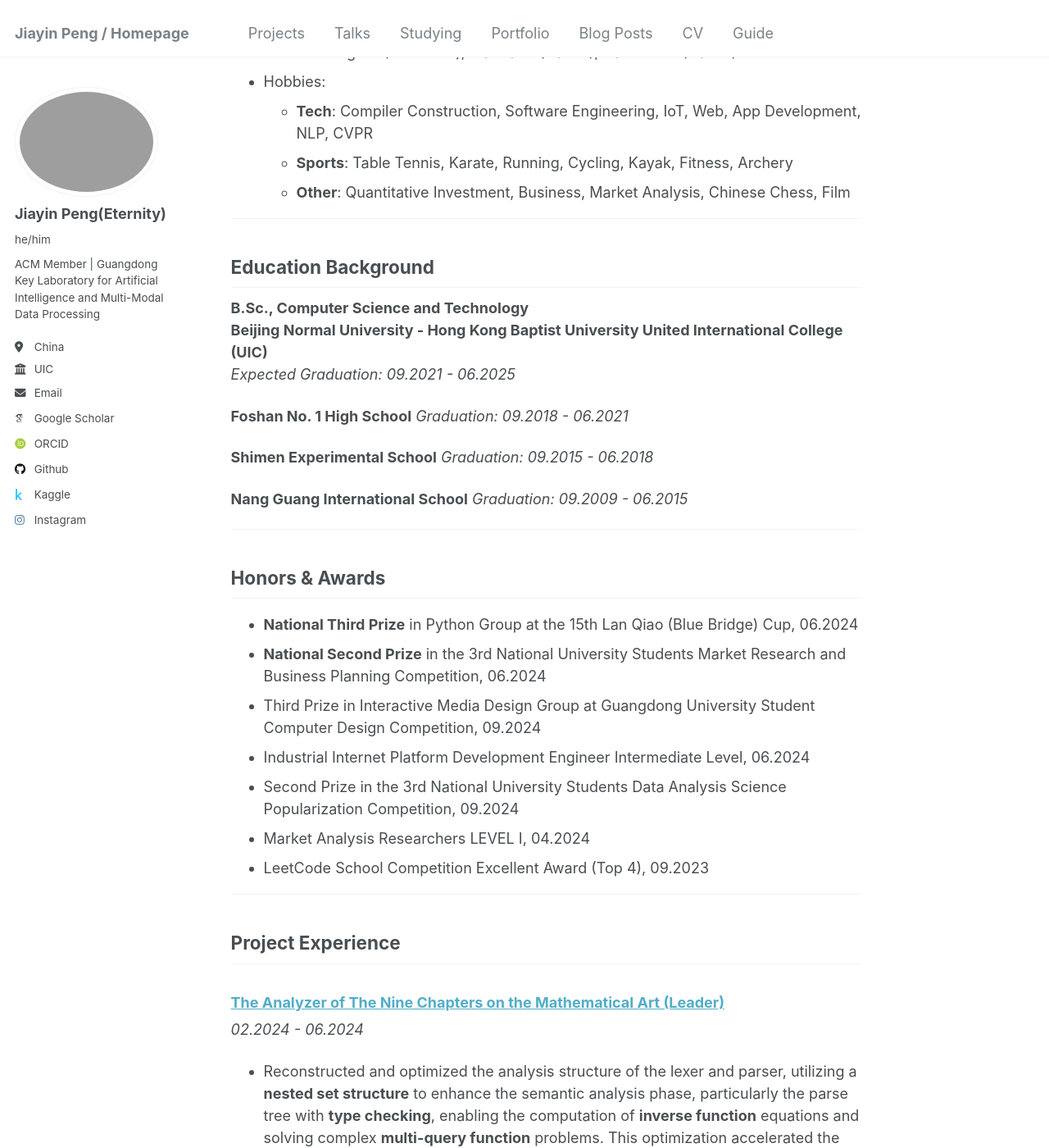
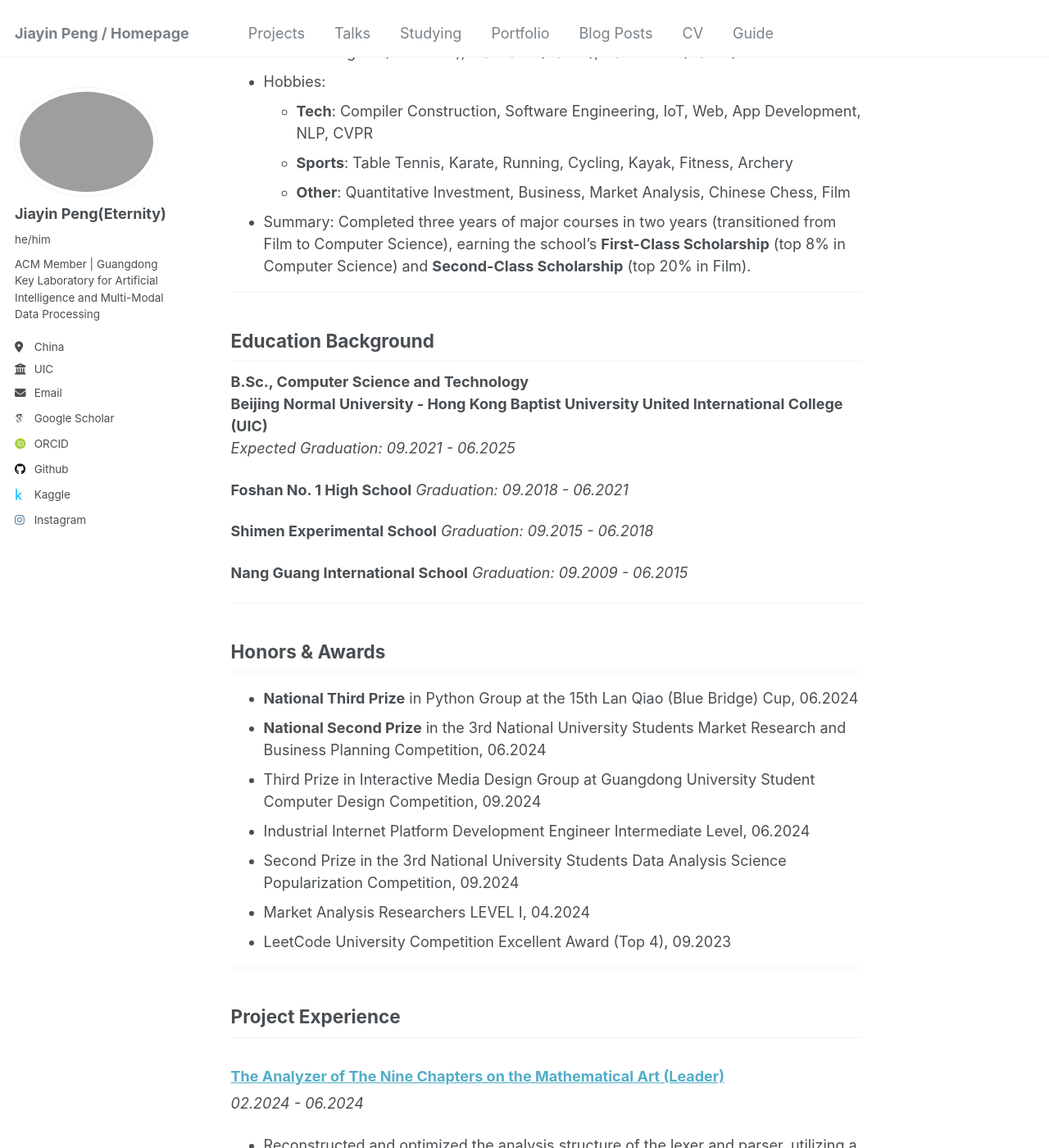
Before and after one commit to EternityPeng/eternitypeng.github.io, a Jekyll site: the page built from _pages/about.md, in a window 1280 px wide and 1400 px high, scrolled down 438 px. Shown: the whole window at 82% size. Built offline with Jekyll 4.4.1, drawn with Linux system fonts in a browser that asks for light colours; some web fonts are replaced.

Commit message:
Update about.md

```diff
--- a/_pages/about.md
+++ b/_pages/about.md
@@ -22,6 +22,7 @@ redirect_from:
   - **Tech**: Compiler Construction, Software Engineering, IoT, Web, App Development, NLP, CVPR
   - **Sports**: Table Tennis, Karate, Running, Cycling, Kayak, Fitness, Archery
   - **Other**: Quantitative Investment, Business, Market Analysis, Chinese Chess, Film
+- Summary: Completed three years of major courses in two years (transitioned from Film to Computer Science), earning the school's **First-Class Scholarship** (top 8% in Computer Science) and **Second-Class Scholarship** (top 20% in Film).
 
 
 
@@ -53,7 +54,7 @@ redirect_from:
 - Industrial Internet Platform Development Engineer Intermediate Level, 06.2024
 - Second Prize in the 3rd National University Students Data Analysis Science Popularization Competition, 09.2024
 - Market Analysis Researchers LEVEL I, 04.2024
-- LeetCode School Competition Excellent Award (Top 4), 09.2023
+- LeetCode University Competition Excellent Award (Top 4), 09.2023
 
 ---
 
```
